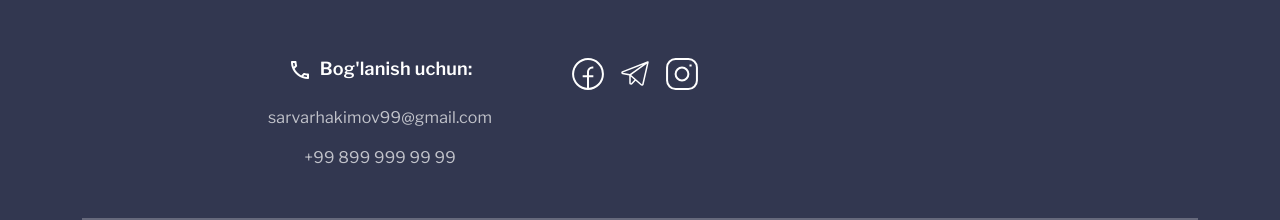
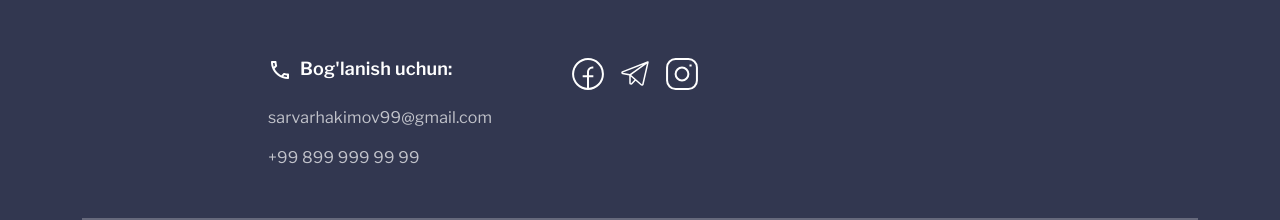
Before and after one commit to imobidjon/bigmetal, a React (Create React App) app: page /contact in a window 1280 px wide. Shown: the part 949-1169 px from the top of the page. Built offline with nearby package versions, Linux system fonts and the light colour scheme.

Commit message:
Changed Footer

```diff
--- a/src/layout/Footer/index.jsx
+++ b/src/layout/Footer/index.jsx
@@ -95,7 +95,7 @@ export default function Footer() {
                   mt: 7,
                 }}
               >
-                <Box sx={{ textAlign: { xs: "center" }, mb: { xs: 3 } }}>
+                <Box sx={{ textAlign: { xs: "center", md: 'start'}, mb: { xs: 3 } }}>
                   <Typography
                     sx={{
                       fontFamily: "Libre Franklin",
```
